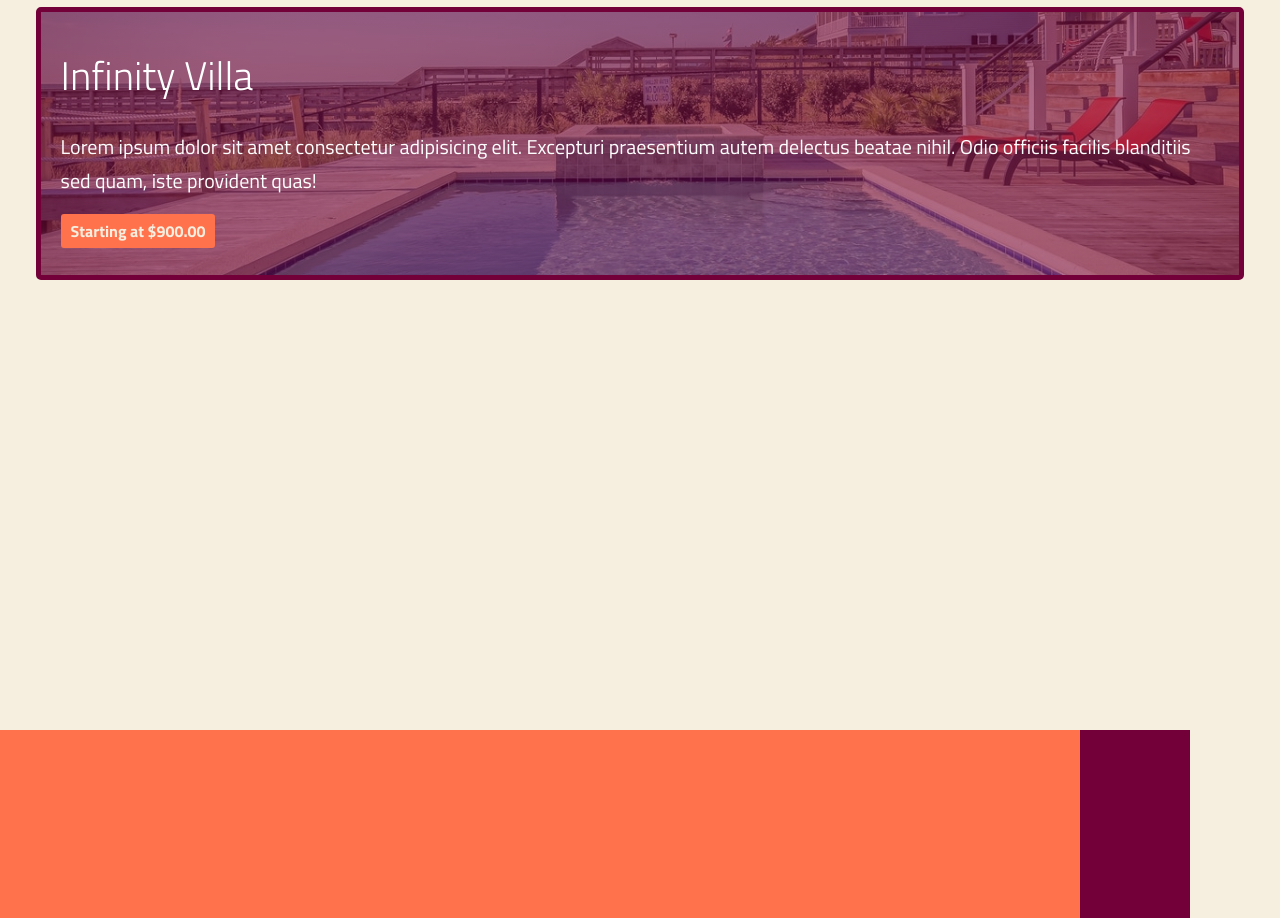
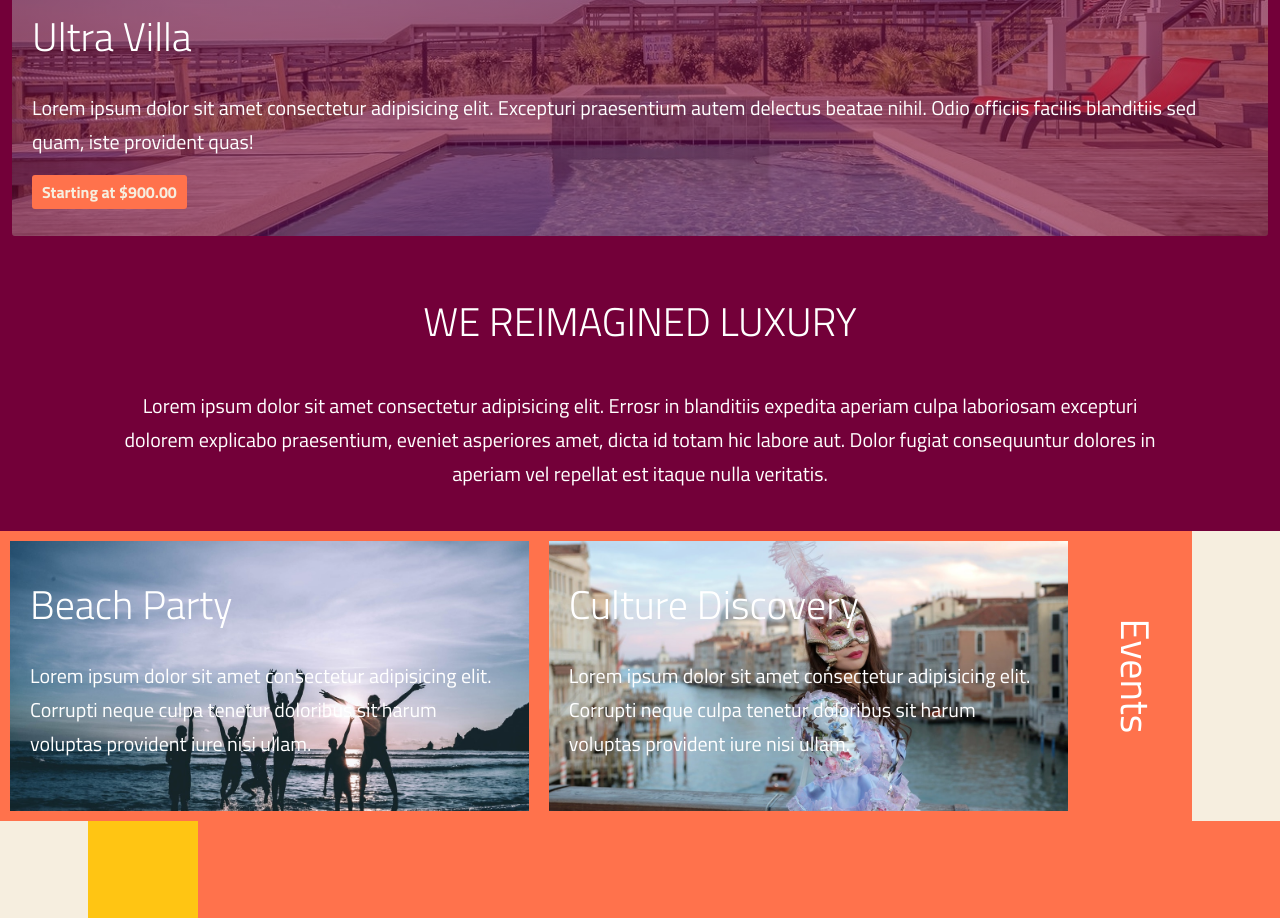
Before and after one commit to Widoguaiquirian/fluidVillageWeb, a website: page index.html in a window 1280 px wide. Shown: the part 1722-2640 px from the top of the page. Drawn offline with Linux system fonts and the light colour scheme.

Commit message:
New events section

```diff
--- a/index.html
+++ b/index.html
@@ -193,7 +193,7 @@
          </div>
 
          <div class="villas__villa villa-4">
-            <h2 class="villas__villa--title">Infinity Villa</h2>
+            <h2 class="villas__villa--title">Ultra Villa</h2>
             <p class="villas__villa--para">
                Lorem ipsum dolor sit amet consectetur adipisicing elit. Excepturi praesentium autem delectus beatae
                nihil. Odio officiis facilis blanditiis sed quam, iste provident quas!
@@ -204,15 +204,39 @@
       <!-- End of Villas section -->
 
       <!-- Motto section -->
-      <section class="motto"> </section>
+      <section class="motto">
+         <h2 class="motto__title">We reimagined luxury</h2>
+         <h3 class="motto__subtitle"
+            >Lorem ipsum dolor sit amet consectetur adipisicing elit. Errosr in blanditiis expedita aperiam culpa
+            laboriosam excepturi dolorem explicabo praesentium, eveniet asperiores amet, dicta id totam hic labore aut.
+            Dolor fugiat consequuntur dolores in aperiam vel repellat est itaque nulla veritatis.</h3
+         >
+      </section>
       <!-- End of Motto section -->
 
       <!-- Events content section -->
-      <section class="events-content"> </section>
+      <section class="events-content">
+         <div class="events-content--event beach">
+            <h2 class="events-content--event__title">Beach Party</h2>
+            <p class="events-content--event__para"
+               >Lorem ipsum dolor sit amet consectetur adipisicing elit. Corrupti neque culpa tenetur doloribus sit
+               harum voluptas provident iure nisi ullam.</p
+            >
+         </div>
+         <div class="events-content--event culture">
+            <h2 class="events-content--event__title">Culture Discovery</h2>
+            <p class="events-content--event__para"
+               >Lorem ipsum dolor sit amet consectetur adipisicing elit. Corrupti neque culpa tenetur doloribus sit
+               harum voluptas provident iure nisi ullam.</p
+            >
+         </div>
+      </section>
       <!-- End of Events content section -->
 
       <!-- Events text section -->
-      <section class="events-text"> </section>
+      <section class="events-text">
+         <h2 class="events-text--title">Events</h2>
+      </section>
       <!-- End of Events text section -->
 
       <!-- Gallery text section -->
--- a/sass/base/_typography.scss
+++ b/sass/base/_typography.scss
@@ -13,17 +13,34 @@ body {
    font-family: "Titillium Web", sans-serif;
 }
 
+h1::selection,
+h1::selection,
+h1::selection {
+   background-color: $color-primary-m-dark;
+   color: $color-quaternary;
+}
+
 a:link,
 a:visited {
    color: $color-quaternary;
    text-decoration: none;
    position: relative;
    border-radius: 0.3rem;
+
+   &::selection {
+      background-color: $color-primary-m-dark;
+      color: $color-quaternary;
+   }
 }
 
 p {
    color: $color-primary-m-dark;
    font-size: clamp(1.2rem, 2vw, 2rem);
+
+   &::selection {
+      background-color: $color-primary-m-dark;
+      color: $color-quaternary;
+   }
 }
 
 i {
--- a/sass/components/_events.scss
+++ b/sass/components/_events.scss
@@ -1,11 +1,66 @@
 .events-content {
    grid-column: 1/11;
    background-color: $color-tertiary;
-   height: 40rem;
+   height: auto;
+
+   display: flex;
+   justify-content: center;
+   align-items: center;
+   flex-wrap: wrap;
+
+   &--event {
+      padding: 3rem 2rem;
+      flex-basis: 30rem;
+      flex-grow: 1;
+      margin: 1rem;
+      height: min-content;
+
+      &__title {
+         color: white;
+         font-weight: 300;
+         font-size: $font-size-subtitle;
+         margin: 0;
+      }
+
+      &__para {
+         color: white;
+      }
+   }
+
+   .beach {
+      background: url(/images/beach-party.jpg);
+      background-repeat: no-repeat;
+      background-size: cover;
+      background-position: center;
+   }
+
+   .culture {
+      background: url(/images/culture-discovery.jpg);
+      background-repeat: no-repeat;
+      background-size: cover;
+      background-position: center;
+   }
 }
 
 .events-text {
    grid-column: 11/12;
-   background-color: $color-primary;
-   height: 40rem;
+   background-color: $color-tertiary;
+   height: auto;
+   color: white;
+   display: flex;
+   align-items: center;
+   justify-content: center;
+
+   &--title {
+      font-size: $font-size-subtitle;
+      font-weight: 400;
+      margin: 0;
+      transform: rotate(90deg);
+   }
 }
+
+@media (max-width: 900px) {
+   .events-text {
+      grid-column: 11/-1;
+   }
+}
--- a/sass/components/_moto.scss
+++ b/sass/components/_moto.scss
@@ -1,4 +1,36 @@
 .motto {
    grid-column: 1/-1;
-   height: 40rem;
+   height: min-content;
+   background-color: $color-primary;
+   text-align: center;
+   color: white;
+   padding: $padding-section;
+
+   &__title {
+      font-size: $font-size-subtitle;
+      font-weight: 300;
+      text-transform: uppercase;
+      position: relative;
+      margin-top: 0;
+
+      &::selection {
+         background-color: $color-tertiary;
+      }
+
+      &::after {
+         content: "";
+         position: absolute;
+      }
+   }
+
+   &__subtitle {
+      font-size: $font-size-regular;
+      font-weight: normal;
+      width: clamp(80%, 85%, 90%);
+      margin: 0 auto;
+
+      &::selection {
+         background-color: $color-tertiary;
+      }
+   }
 }
--- a/sass/components/_villas.scss
+++ b/sass/components/_villas.scss
@@ -1,7 +1,7 @@
 .villas {
    grid-column: 1/-1;
    height: auto;
-   padding: $padding-section;
+   background-color: $color-primary;
 
    display: flex;
    justify-content: center;
@@ -14,11 +14,12 @@
       flex-grow: 1;
       margin: 1rem;
       cursor: pointer;
+      border-radius: 5px;
+      border: 2px solid $color-primary;
       transition: $transition-duration;
-      border-radius: 5px;
 
       &:hover {
-         transform: scale(1.04);
+         border: 2px solid $color-tertiary;
       }
    }
 
@@ -48,12 +49,6 @@
       background-repeat: no-repeat;
       background-size: cover;
       background-position: center;
-      border: 5px solid $color-primary;
-      transition: $transition-duration;
-
-      &:hover {
-         border: 5px solid $color-secondary;
-      }
    }
 
    &__villa--title {
```
Also changed, not shown: css/main.css.
